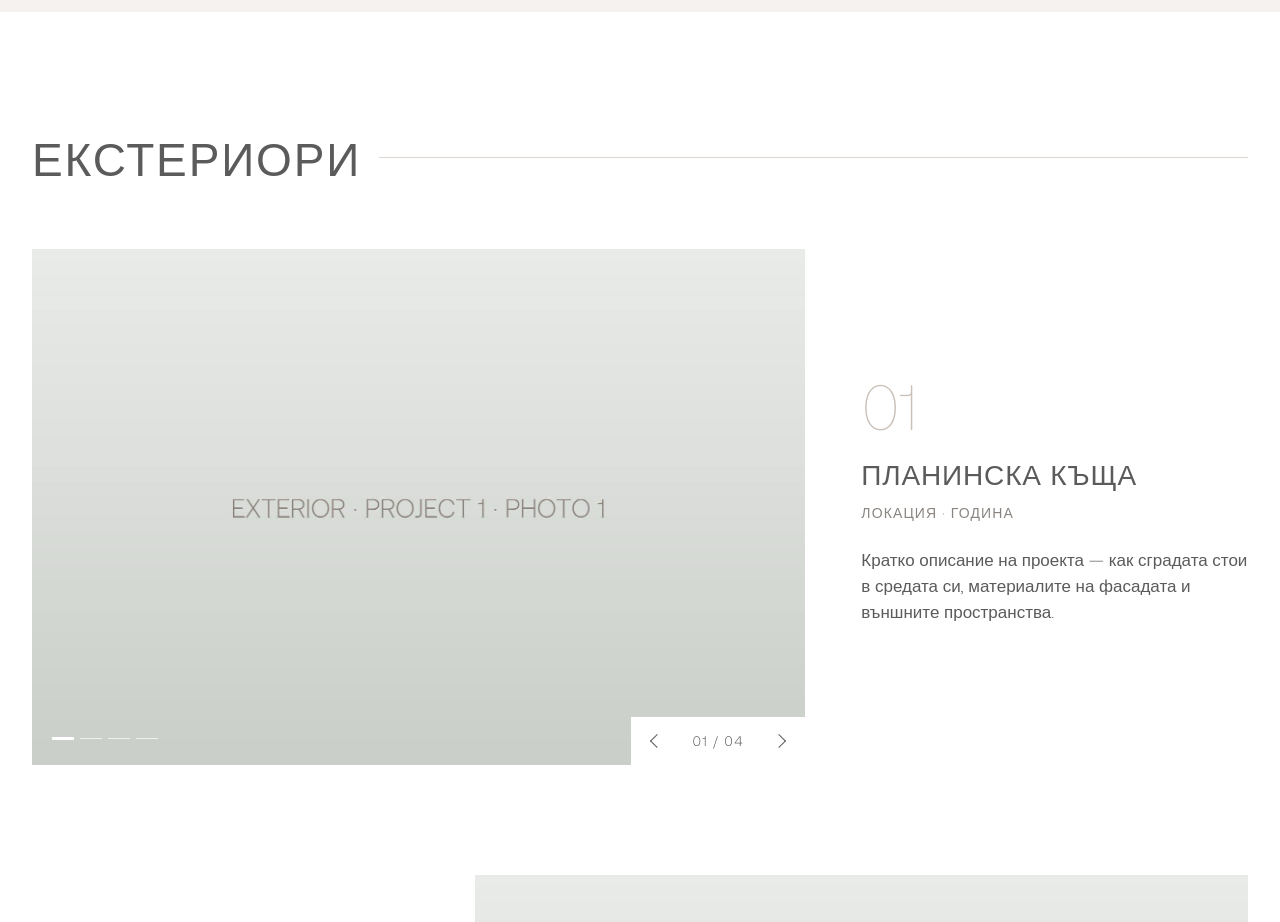
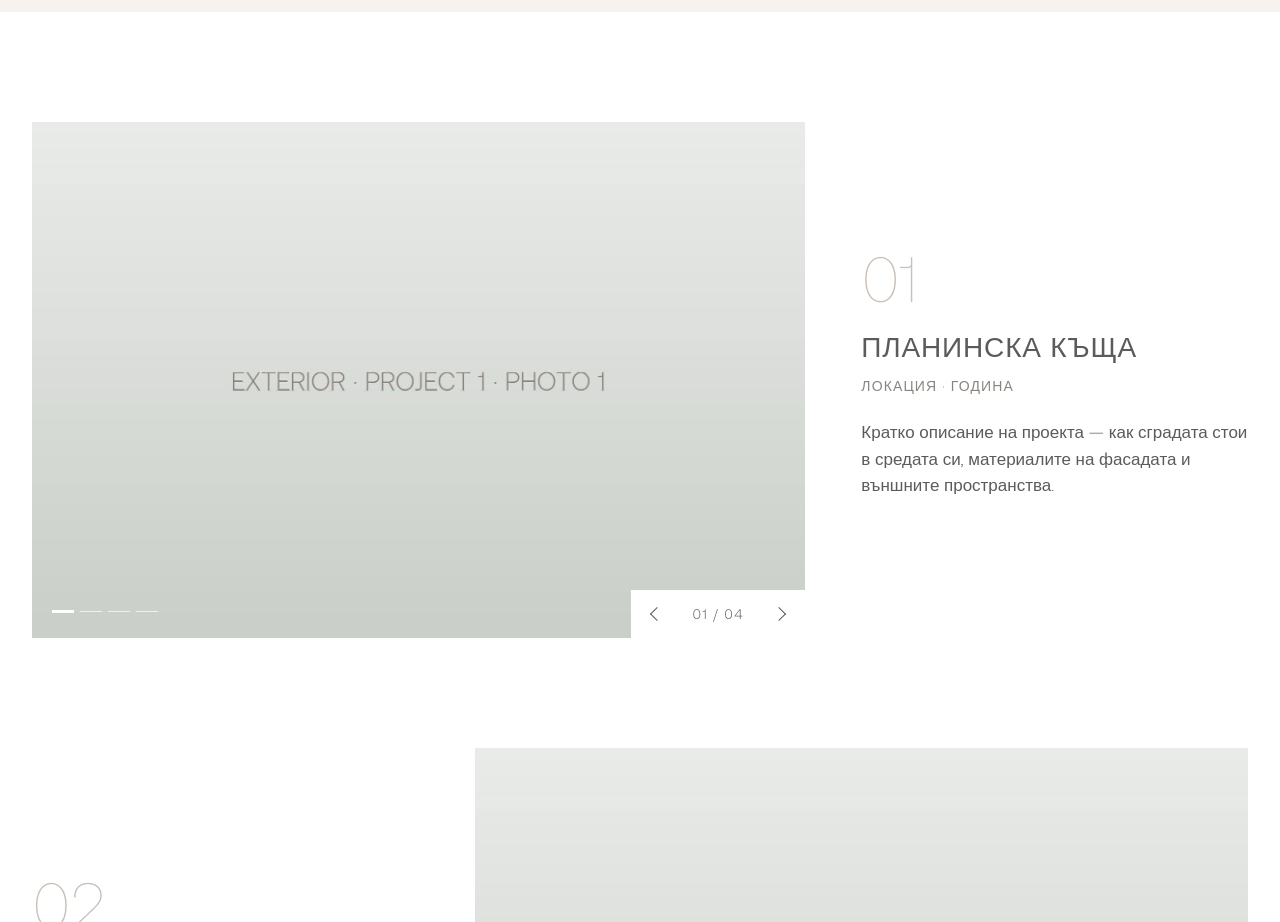
Before and after one commit to deyan-stoynov/bor4d, a plain HTML site: page index.html in a window 1280 px wide. Shown: the part 3800-4722 px from the top of the page. Drawn offline with Linux system fonts and the light colour scheme; a web font is replaced by a local one.

Commit message:
Update index.html

```diff
--- a/index.html
+++ b/index.html
@@ -176,7 +176,6 @@
 
         <!-- ============ EXTERIORS ============ -->
         <section id="exteriors" class="page-section">
-            <h2 class="section-title" data-i18n="exteriors.title">Екстериори</h2>
 
             <article class="project">
                 <div class="carousel" aria-roledescription="carousel" aria-label="Планинска къща — снимки" data-i18n-attr="aria-label:ext1.photos">
```
